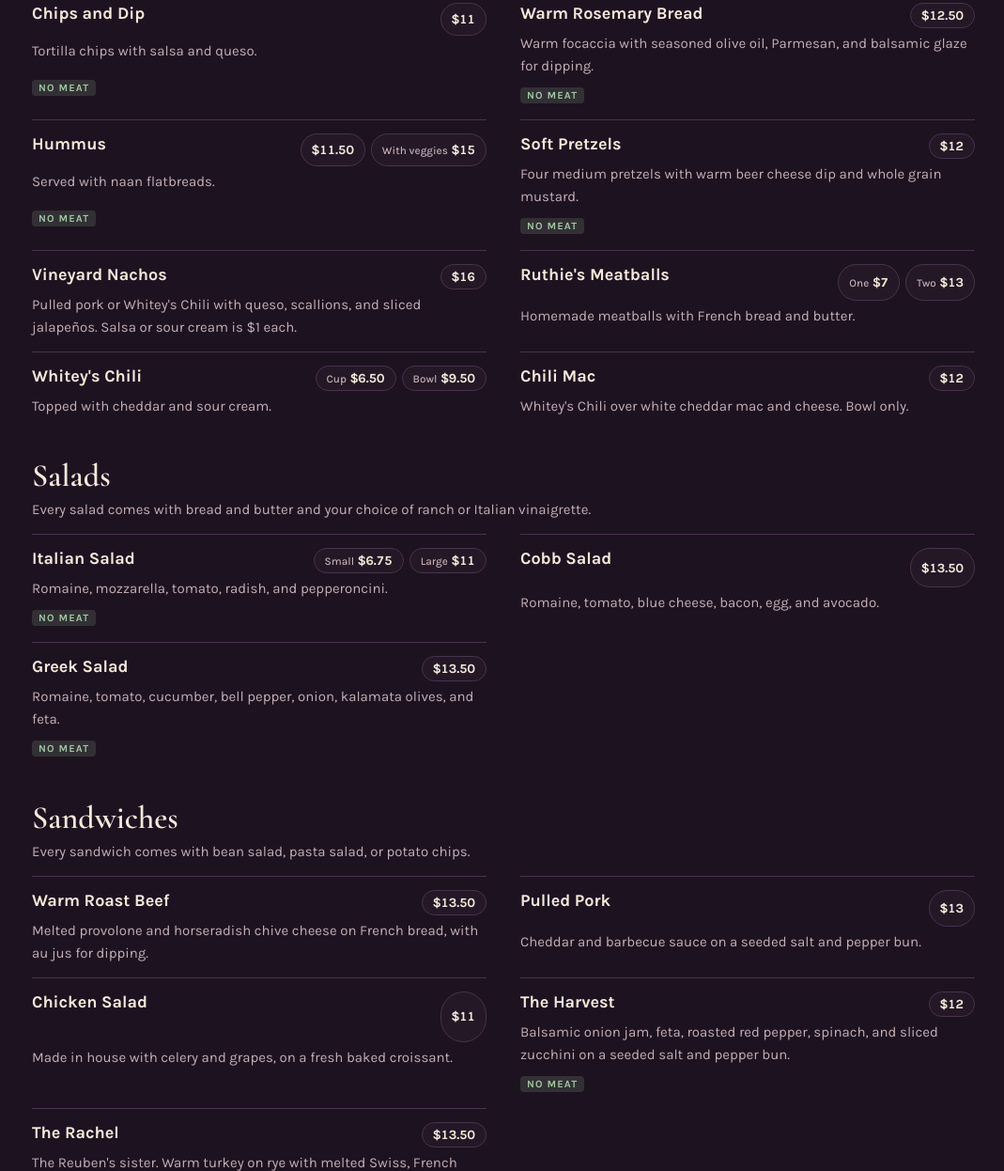
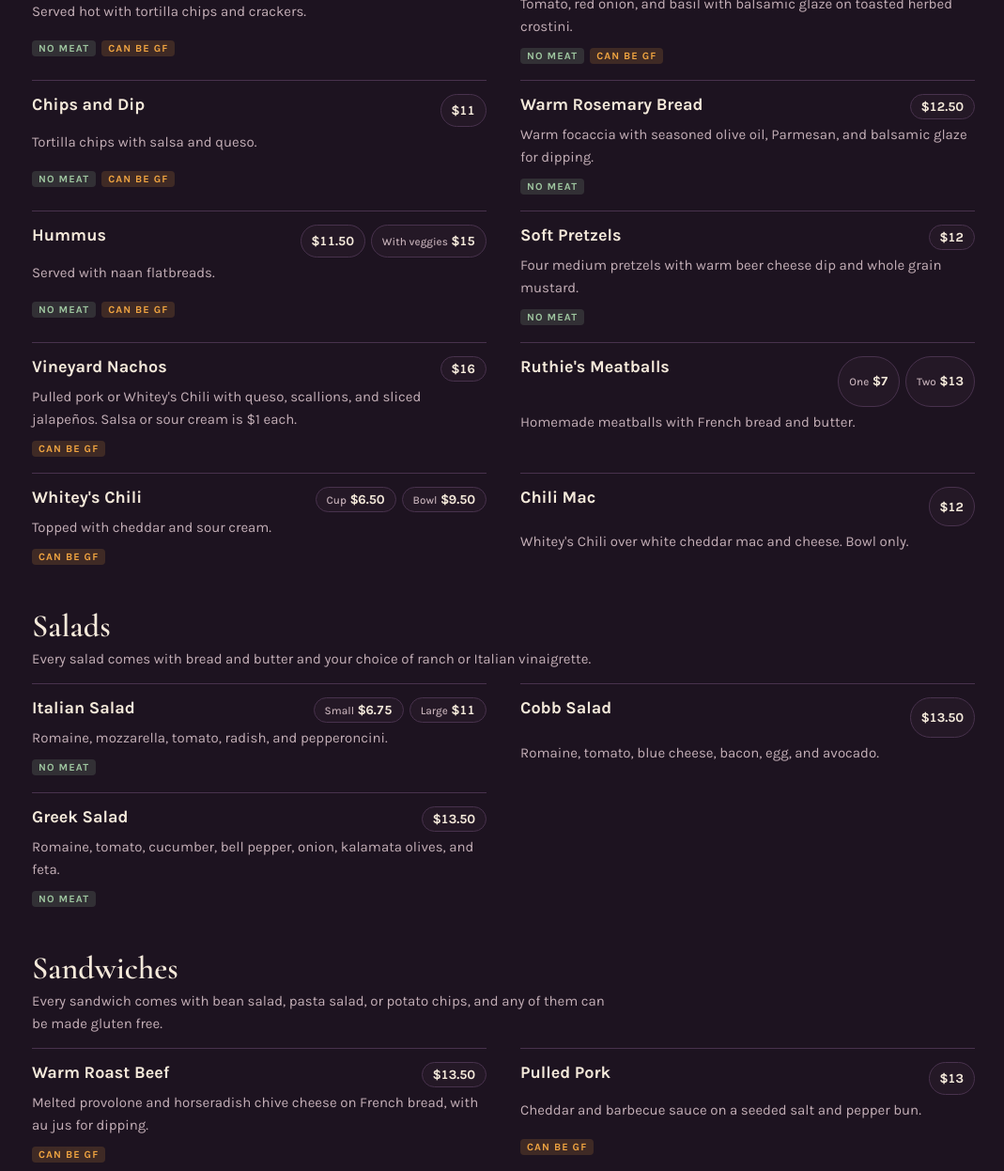
Before and after one commit to jjsatina/jjsatina.github.io, a plain HTML site: page projects/sarahs-vineyard.html in a window 1280 px wide. Shown: the part 3335-4581 px from the top of the page at 94% size, without its empty margins (104-1173 px from the left). Drawn offline with nearby package versions, Linux system fonts and the light colour scheme.

Commit message:
Mark gluten free sandwiches and starters

```diff
--- a/projects/sarahs-vineyard.html
+++ b/projects/sarahs-vineyard.html
@@ -590,18 +590,18 @@ footer { padding-top: 30px; padding-bottom: 90px; font-size: 14px; color: var(--
   /* ---------- food ---------- */
   var M = "meatless", G = "gf";
   var MENU = [
-    { h: "Starters", items: [
-      { n: "Small Cheese Tray", d: "Grapes, two cheese wedges, and crackers.", o: [["", 13]], t: [M] },
-      { n: "Large Cheese Tray", d: "Grapes, two cheese wedges, a goat cheese torte with roasted red pepper tapenade and pesto, salami, an olive medley, accompaniments, and crackers.", o: [["", 21]] },
-      { n: "Artichoke and Asiago Dip", d: "Served hot with tortilla chips and crackers.", o: [["", 12]], t: [M] },
-      { n: "Tomato Bruschetta", d: "Tomato, red onion, and basil with balsamic glaze on toasted herbed crostini.", o: [["", 12]], t: [M] },
-      { n: "Chips and Dip", d: "Tortilla chips with salsa and queso.", o: [["", 11]], t: [M] },
+    { h: "Starters", gfl: "CAN BE GF", sub: "Any starter can be made gluten free except the meatballs, rosemary bread, soft pretzels, and chili mac.", items: [
+      { n: "Small Cheese Tray", d: "Grapes, two cheese wedges, and crackers.", o: [["", 13]], t: [M, G] },
+      { n: "Large Cheese Tray", d: "Grapes, two cheese wedges, a goat cheese torte with roasted red pepper tapenade and pesto, salami, an olive medley, accompaniments, and crackers.", o: [["", 21]], t: [G] },
+      { n: "Artichoke and Asiago Dip", d: "Served hot with tortilla chips and crackers.", o: [["", 12]], t: [M, G] },
+      { n: "Tomato Bruschetta", d: "Tomato, red onion, and basil with balsamic glaze on toasted herbed crostini.", o: [["", 12]], t: [M, G] },
+      { n: "Chips and Dip", d: "Tortilla chips with salsa and queso.", o: [["", 11]], t: [M, G] },
       { n: "Warm Rosemary Bread", d: "Warm focaccia with seasoned olive oil, Parmesan, and balsamic glaze for dipping.", o: [["", 12.5]], t: [M] },
-      { n: "Hummus", d: "Served with naan flatbreads.", o: [["", 11.5], ["With veggies", 15]], t: [M] },
+      { n: "Hummus", d: "Served with naan flatbreads.", o: [["", 11.5], ["With veggies", 15]], t: [M, G] },
       { n: "Soft Pretzels", d: "Four medium pretzels with warm beer cheese dip and whole grain mustard.", o: [["", 12]], t: [M] },
-      { n: "Vineyard Nachos", d: "Pulled pork or Whitey's Chili with queso, scallions, and sliced jalapeños. Salsa or sour cream is $1 each.", o: [["", 16]] },
+      { n: "Vineyard Nachos", d: "Pulled pork or Whitey's Chili with queso, scallions, and sliced jalapeños. Salsa or sour cream is $1 each.", o: [["", 16]], t: [G] },
       { n: "Ruthie's Meatballs", d: "Homemade meatballs with French bread and butter.", o: [["One", 7], ["Two", 13]] },
-      { n: "Whitey's Chili", d: "Topped with cheddar and sour cream.", o: [["Cup", 6.5], ["Bowl", 9.5]] },
+      { n: "Whitey's Chili", d: "Topped with cheddar and sour cream.", o: [["Cup", 6.5], ["Bowl", 9.5]], t: [G] },
       { n: "Chili Mac", d: "Whitey's Chili over white cheddar mac and cheese. Bowl only.", o: [["", 12]] }
     ] },
     { h: "Salads", sub: "Every salad comes with bread and butter and your choice of ranch or Italian vinaigrette.", items: [
@@ -609,12 +609,12 @@ footer { padding-top: 30px; padding-bottom: 90px; font-size: 14px; color: var(--
       { n: "Cobb Salad", d: "Romaine, tomato, blue cheese, bacon, egg, and avocado.", o: [["", 13.5]] },
       { n: "Greek Salad", d: "Romaine, tomato, cucumber, bell pepper, onion, kalamata olives, and feta.", o: [["", 13.5]], t: [M] }
     ] },
-    { h: "Sandwiches", sub: "Every sandwich comes with bean salad, pasta salad, or potato chips.", items: [
-      { n: "Warm Roast Beef", d: "Melted provolone and horseradish chive cheese on French bread, with au jus for dipping.", o: [["", 13.5]] },
-      { n: "Pulled Pork", d: "Cheddar and barbecue sauce on a seeded salt and pepper bun.", o: [["", 13]] },
-      { n: "Chicken Salad", d: "Made in house with celery and grapes, on a fresh baked croissant.", o: [["", 11]] },
-      { n: "The Harvest", d: "Balsamic onion jam, feta, roasted red pepper, spinach, and sliced zucchini on a seeded salt and pepper bun.", o: [["", 12]], t: [M] },
-      { n: "The Rachel", d: "The Reuben's sister. Warm turkey on rye with melted Swiss, French dressing, and creamy coleslaw.", o: [["", 13.5]] }
+    { h: "Sandwiches", gfl: "CAN BE GF", sub: "Every sandwich comes with bean salad, pasta salad, or potato chips, and any of them can be made gluten free.", items: [
+      { n: "Warm Roast Beef", d: "Melted provolone and horseradish chive cheese on French bread, with au jus for dipping.", o: [["", 13.5]], t: [G] },
+      { n: "Pulled Pork", d: "Cheddar and barbecue sauce on a seeded salt and pepper bun.", o: [["", 13]], t: [G] },
+      { n: "Chicken Salad", d: "Made in house with celery and grapes, on a fresh baked croissant.", o: [["", 11]], t: [G] },
+      { n: "The Harvest", d: "Balsamic onion jam, feta, roasted red pepper, spinach, and sliced zucchini on a seeded salt and pepper bun.", o: [["", 12]], t: [M, G] },
+      { n: "The Rachel", d: "The Reuben's sister. Warm turkey on rye with melted Swiss, French dressing, and creamy coleslaw.", o: [["", 13.5]], t: [G] }
     ] },
     { h: "Wood fired pizza", pizza: true, items: [
       { n: "#1 Plain Cheese", d: "Red sauce, basil, mozzarella, and oregano.", o: [["", 17]], t: [M, G] },
@@ -655,7 +655,7 @@ footer { padding-top: 30px; padding-bottom: 90px; font-size: 14px; color: var(--
       items.forEach(function (it) {
         var row = document.createElement("div");
         row.className = "item";
-        var tags = (it.t || []).map(function (t) { return t === M ? '<span class="tag meatless">NO MEAT</span>' : sec.pizza ? '<span class="tag gf">GF CRUST</span>' : '<span class="tag gf">GLUTEN FREE</span>'; }).join("");
+        var tags = (it.t || []).map(function (t) { return t === M ? '<span class="tag meatless">NO MEAT</span>' : sec.pizza ? '<span class="tag gf">GF CRUST</span>' : '<span class="tag gf">' + (sec.gfl || "GLUTEN FREE") + "</span>"; }).join("");
         row.innerHTML = "<h4>" + it.n + '</h4><div class="adds"></div><p>' + it.d + "</p>" + (tags ? '<div class="tags">' + tags + "</div>" : "");
         var adds = row.querySelector(".adds");
         it.o.forEach(function (o) {
```
